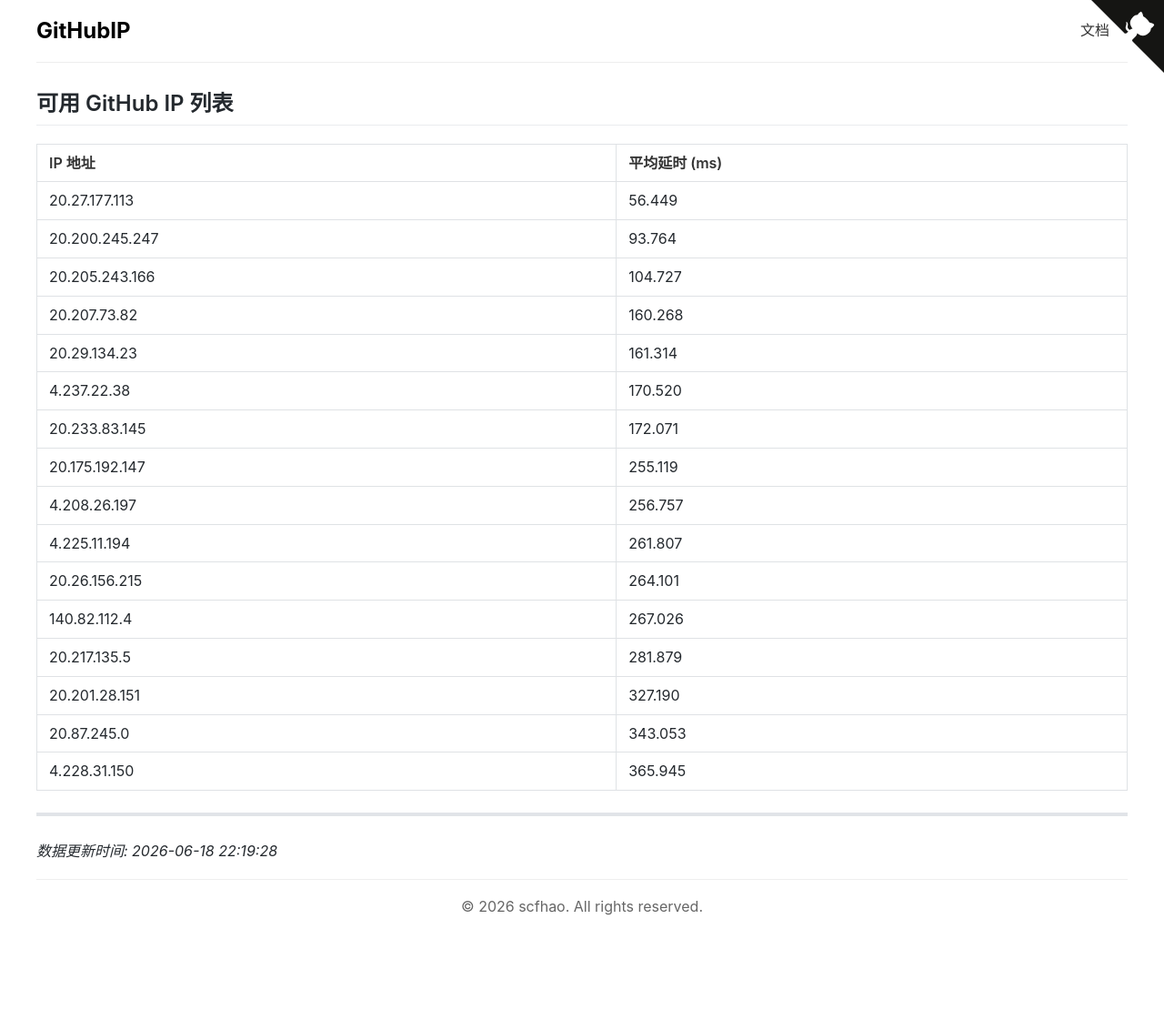
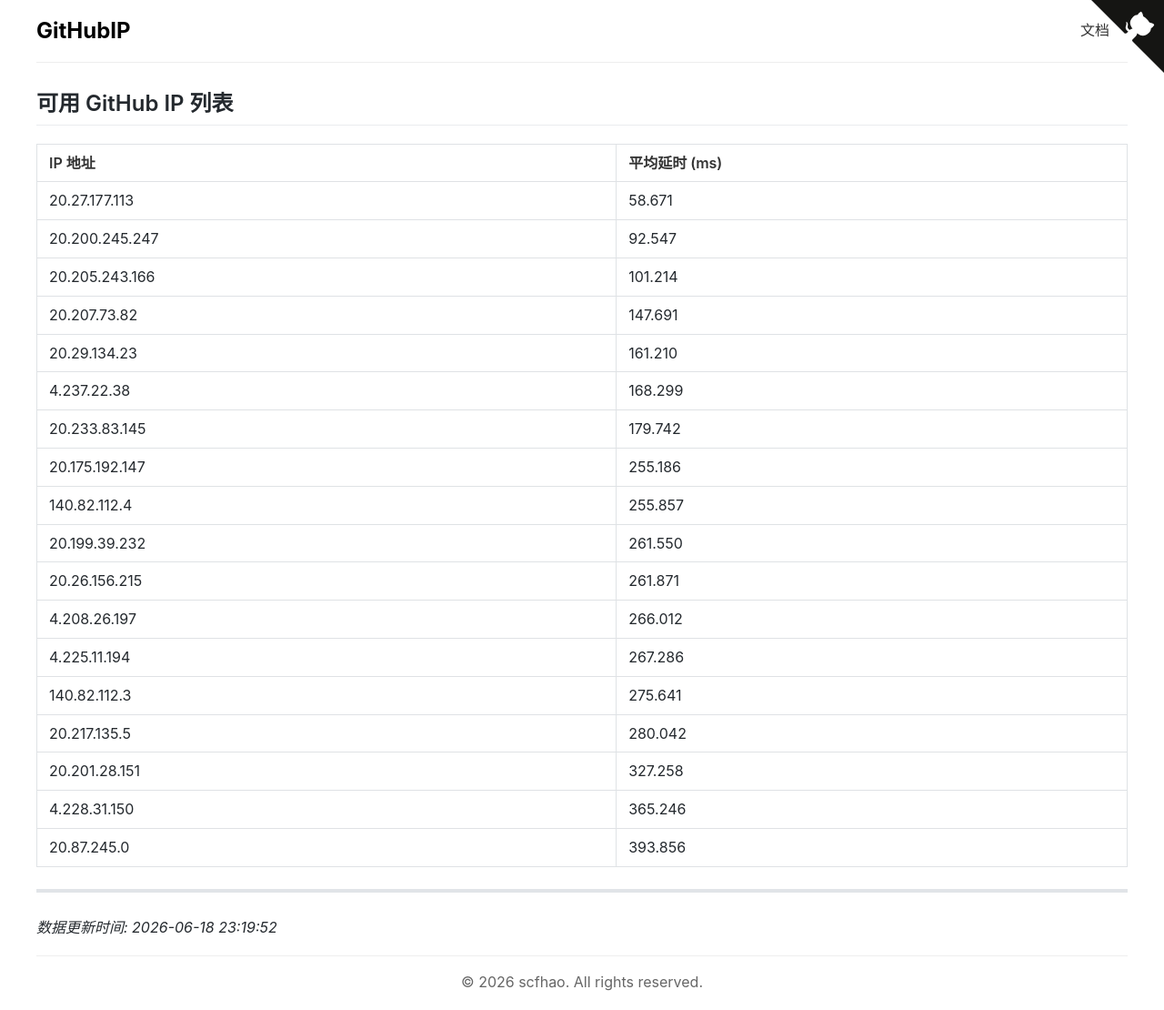
Before and after one commit to scfhao/GitHubIP, a Jekyll site: the page built from index.md, in a window 1280 px wide. Shown: the whole page at 91% size. Built offline with Jekyll 4.4.1, drawn with Linux system fonts in a browser that asks for light colours; before the commit the page ends 1026 px from its top, so only the background shows below that.

Commit message:
自动脚本执行 - 2026-06-18 23:19:52

```diff
--- a/index.md
+++ b/index.md
@@ -1,30 +1,32 @@
 ---
 layout: home
 title: GitHub IP 列表
-date: 2026-06-18 22:19:28
+date: 2026-06-18 23:19:52
 ---
 
 ## 可用 GitHub IP 列表
 
 | IP 地址 | 平均延时 (ms) |
 |---------|--------------|
-| 20.27.177.113 | 56.449 |
-| 20.200.245.247 | 93.764 |
-| 20.205.243.166 | 104.727 |
-| 20.207.73.82 | 160.268 |
-| 20.29.134.23 | 161.314 |
-| 4.237.22.38 | 170.520 |
-| 20.233.83.145 | 172.071 |
-| 20.175.192.147 | 255.119 |
-| 4.208.26.197 | 256.757 |
-| 4.225.11.194 | 261.807 |
-| 20.26.156.215 | 264.101 |
-| 140.82.112.4 | 267.026 |
-| 20.217.135.5 | 281.879 |
-| 20.201.28.151 | 327.190 |
-| 20.87.245.0 | 343.053 |
-| 4.228.31.150 | 365.945 |
+| 20.27.177.113 | 58.671 |
+| 20.200.245.247 | 92.547 |
+| 20.205.243.166 | 101.214 |
+| 20.207.73.82 | 147.691 |
+| 20.29.134.23 | 161.210 |
+| 4.237.22.38 | 168.299 |
+| 20.233.83.145 | 179.742 |
+| 20.175.192.147 | 255.186 |
+| 140.82.112.4 | 255.857 |
+| 20.199.39.232 | 261.550 |
+| 20.26.156.215 | 261.871 |
+| 4.208.26.197 | 266.012 |
+| 4.225.11.194 | 267.286 |
+| 140.82.112.3 | 275.641 |
+| 20.217.135.5 | 280.042 |
+| 20.201.28.151 | 327.258 |
+| 4.228.31.150 | 365.246 |
+| 20.87.245.0 | 393.856 |
 
 ---
 
-*数据更新时间: 2026-06-18 22:19:28*
+*数据更新时间: 2026-06-18 23:19:52*
```
